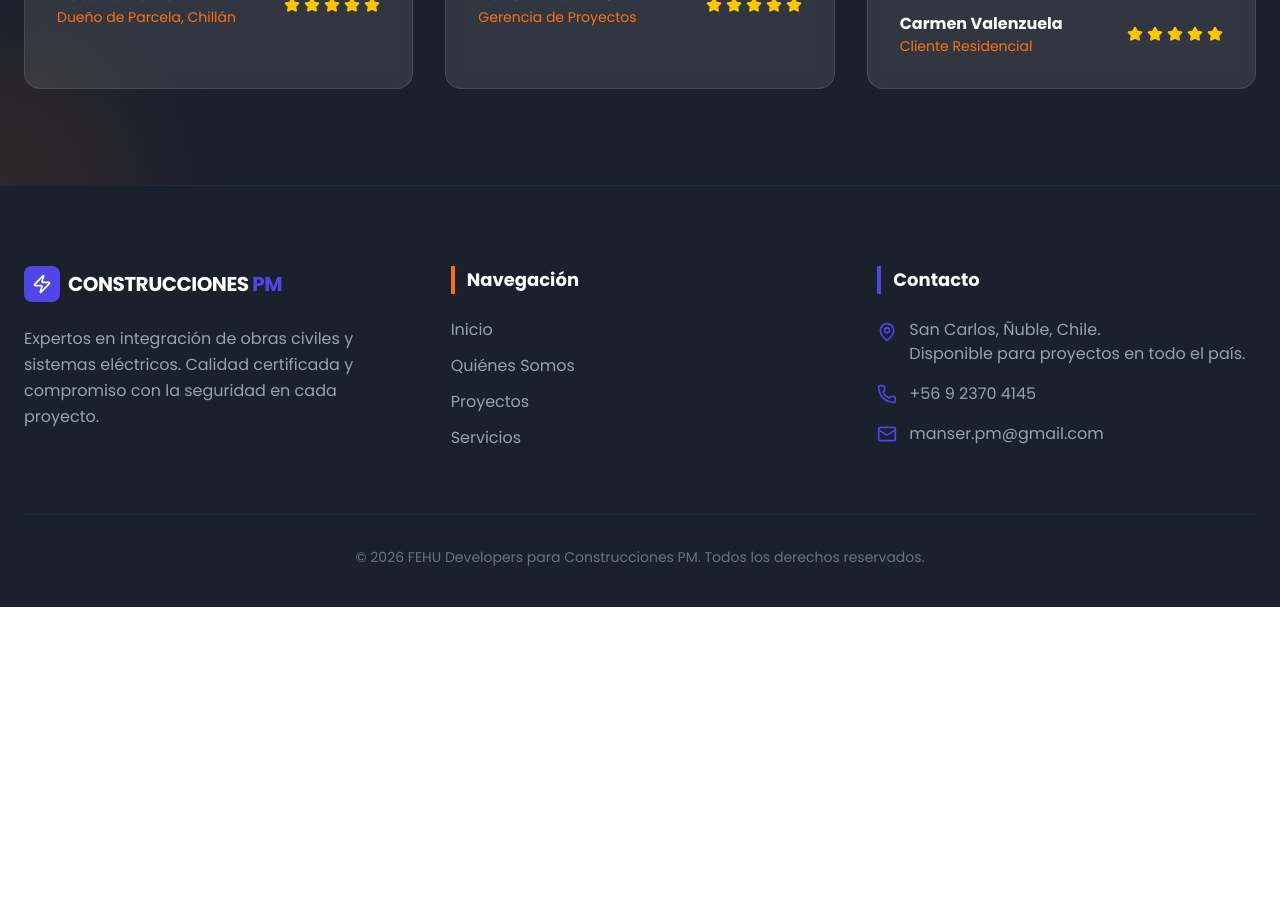
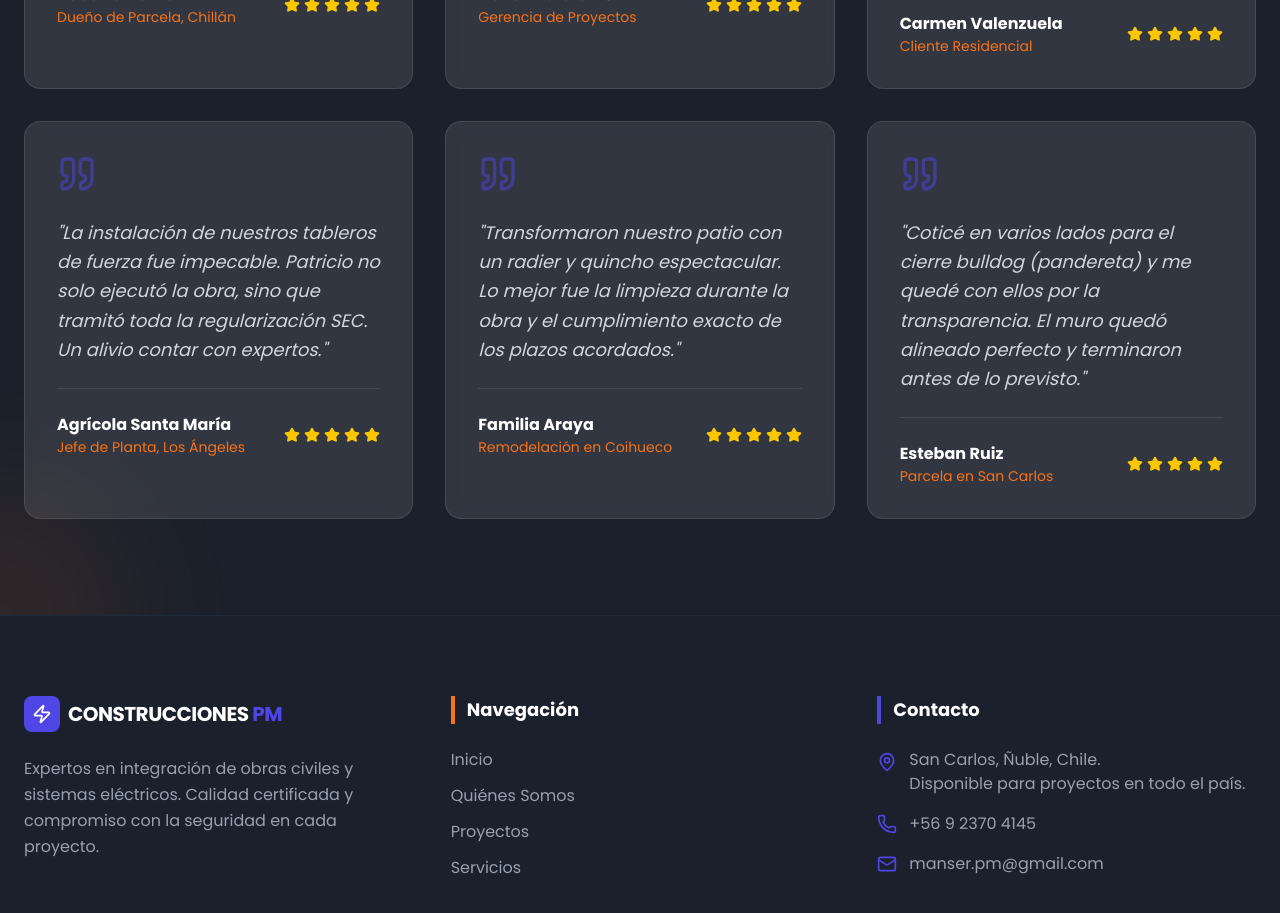
Before and after one commit to FehuDeveloperTeam/ConstruccionesPM, a React (Vite) app: page / in a window 1280 px wide. Shown: the part 4600-5513 px from the top of the page. Before the commit the page ends 5207 px from the top, so only its background shows below. Built offline with nearby package versions, Linux system fonts and the light colour scheme.

Commit message:
agregados testimonios

```diff
--- a/src/constants/index.js
+++ b/src/constants/index.js
@@ -119,5 +119,26 @@ export const TESTIMONIALS = [
     location: "Cliente Residencial",
     text: "Hicieron la ampliación de mi cocina y el cambio de sistema eléctrico. Me dio mucha confianza que Patricio supervisara todo personalmente. 100% recomendados.",
     rating: 5
+  },
+  {
+    id: 4,
+    name: "Agrícola Santa María",
+    location: "Jefe de Planta, Los Ángeles",
+    text: "La instalación de nuestros tableros de fuerza fue impecable. Patricio no solo ejecutó la obra, sino que tramitó toda la regularización SEC. Un alivio contar con expertos.",
+    rating: 5
+  },
+  {
+    id: 5,
+    name: "Familia Araya",
+    location: "Remodelación en Coihueco",
+    text: "Transformaron nuestro patio con un radier y quincho espectacular. Lo mejor fue la limpieza durante la obra y el cumplimiento exacto de los plazos acordados.",
+    rating: 5
+  },
+  {
+    id: 6,
+    name: "Esteban Ruiz",
+    location: "Parcela en San Carlos",
+    text: "Coticé en varios lados para el cierre bulldog (pandereta) y me quedé con ellos por la transparencia. El muro quedó alineado perfecto y terminaron antes de lo previsto.",
+    rating: 5
   }
 ];
```
